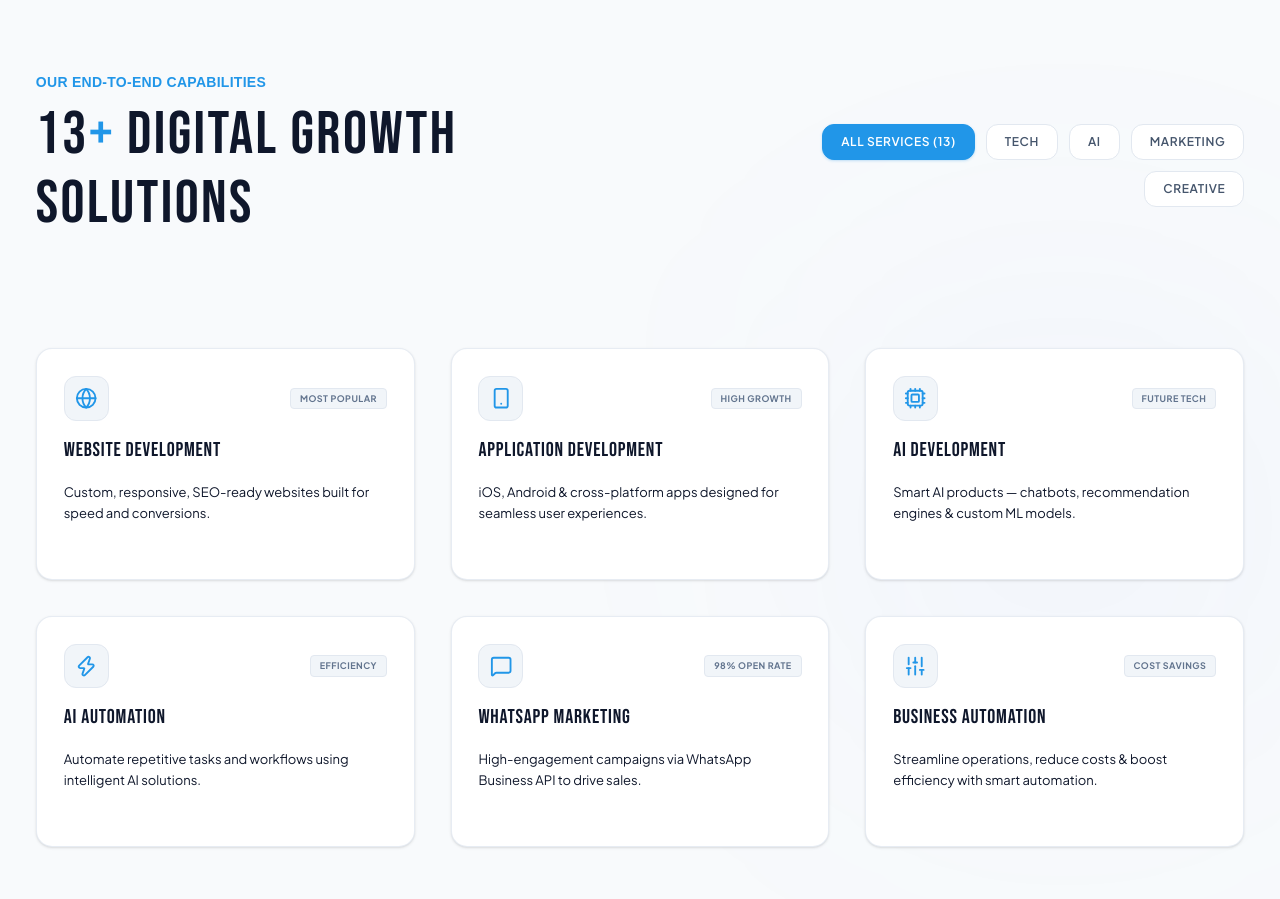
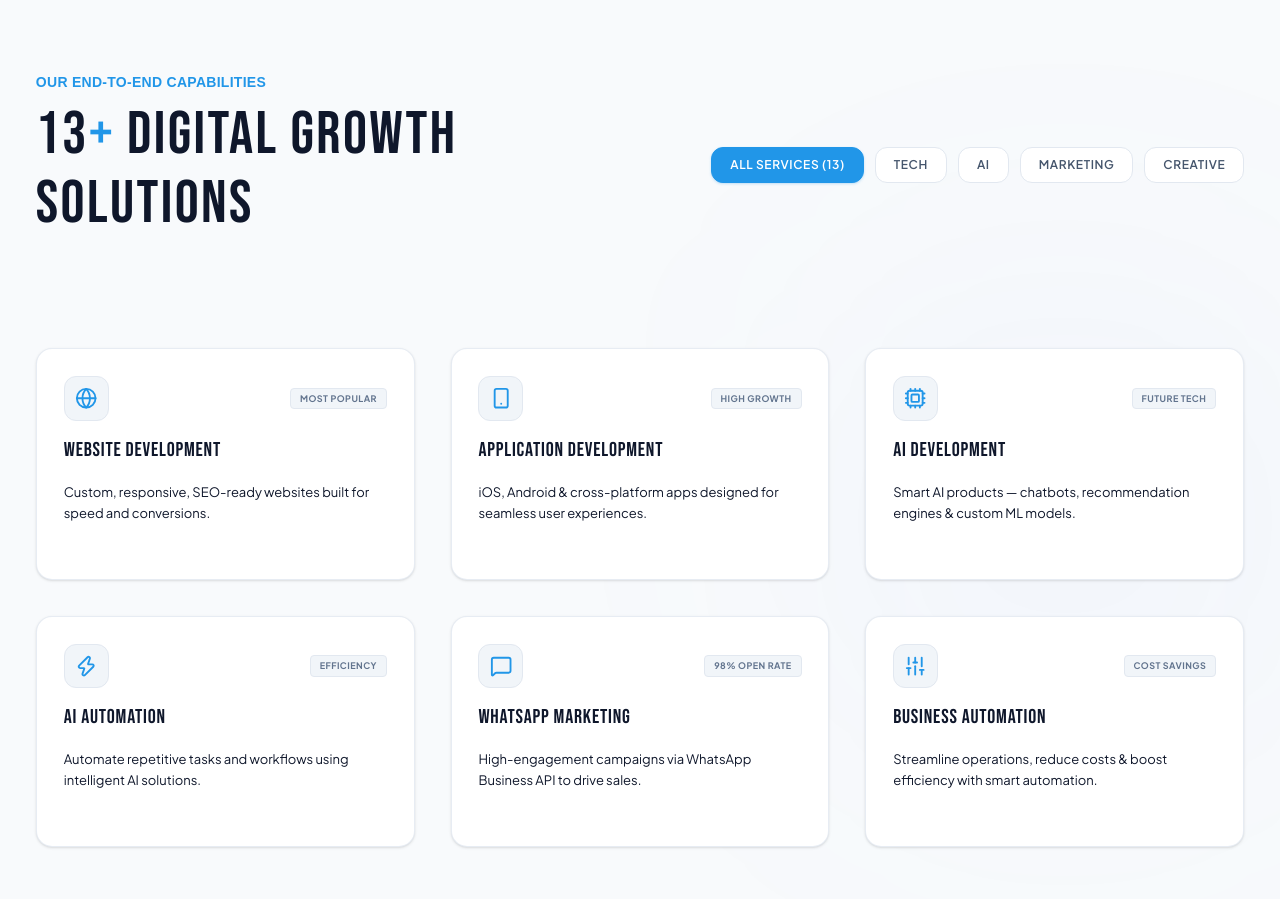
Before and after one commit to srijithit/dhi, a Next.js app in the folder next-frontend/: page / in a window 1280 px wide. Shown: the part 2340-3239 px from the top of the page. Built offline with nearby package versions, Linux system fonts and the light colour scheme; a web font is replaced by a local one.

Commit message:
fix: align all 5 service filter pills on a single horizontal line

```diff
--- a/next-frontend/src/components/ServicesSection.tsx
+++ b/next-frontend/src/components/ServicesSection.tsx
@@ -74,12 +74,12 @@ export default function ServicesSection() {
           </div>
 
           {/* Service Filters */}
-          <div className="flex flex-wrap gap-2.5 max-w-xl md:justify-end">
+          <div className="flex flex-wrap md:flex-nowrap gap-2 sm:gap-2.5 items-center justify-start md:justify-end shrink-0">
             {['all', 'tech', 'ai', 'marketing', 'creative'].map((cat) => (
               <button
                 key={cat}
                 onClick={() => handleFilterChange(cat as any)}
-                className={`px-4 py-2 rounded-xl text-xs font-semibold uppercase tracking-wider transition-all duration-300 border ${
+                className={`px-3.5 sm:px-4 py-2 rounded-xl text-xs font-semibold uppercase tracking-wider transition-all duration-300 border whitespace-nowrap shrink-0 ${
                   filter === cat
                     ? 'bg-[#2196E8] text-white border-[#2196E8] shadow-sm shadow-[#2196E8]/20'
                     : 'bg-white dark:bg-[#0b0f19] text-slate-600 dark:text-slate-400 border-slate-200 dark:border-slate-800/80 hover:bg-slate-50 dark:hover:bg-slate-900'
```
